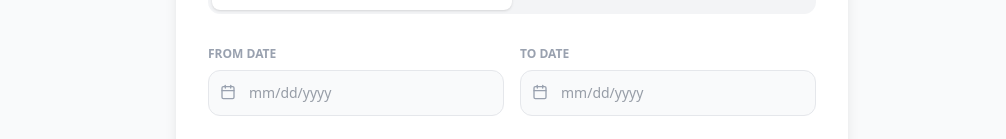
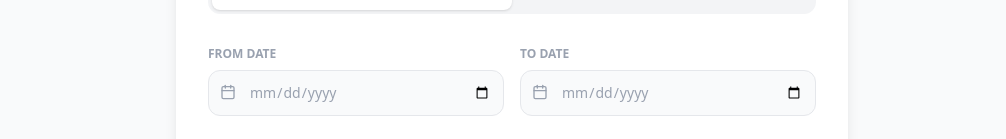
Before and after one commit to nycwy/project-solo, a React (Vite) app: page /statement in a window 1280 px wide. Shown: the part 247-386 px from the top of the page, without its empty margins (128-1134 px from the left). Built offline with nearby package versions, Linux system fonts and the light colour scheme; no server answers; the database is empty; sample sign-in values are in the browser's storage.

Commit message:
Statement bug fix

```diff
--- a/src/features/statement/Statement.jsx
+++ b/src/features/statement/Statement.jsx
@@ -28,7 +28,6 @@ const Statement = () => {
     const [loading, setLoading] = useState(false);
     const [friendsMap, setFriendsMap] = useState({});
 
-    // 1. Fetch Friends
     useEffect(() => {
         const fetchFriends = async () => {
             if (user?.uid) {
@@ -50,7 +49,6 @@ const Statement = () => {
         return friendsMap[uid] || "Unknown User";
     };
 
-    // --- 2. GENERATE JOURNAL PDF ---
     const generateJournalPDF = async () => {
         if (!startDate || !endDate)
             return alert("Please select both start and end dates.");
@@ -131,7 +129,6 @@ const Statement = () => {
         setLoading(false);
     };
 
-    // --- 3. GENERATE SPLITTER PDF ---
     const generateSplitterPDF = async () => {
         if (!startDate || !endDate)
             return alert("Please select both start and end dates.");
@@ -248,7 +245,6 @@ const Statement = () => {
     return (
         <div className="min-h-screen bg-gray-50 p-4 md:p-8 pb-24">
             <div className="max-w-2xl mx-auto">
-                {/* Page Header */}
                 <div className="flex items-center gap-3 mb-6 md:mb-8">
                     <div className="p-3 bg-purple-100 text-purple-600 rounded-2xl">
                         <FiFileText size={24} className="md:w-7 md:h-7" />
@@ -264,7 +260,6 @@ const Statement = () => {
                 </div>
 
                 <div className="bg-white rounded-2xl md:rounded-3xl shadow-lg p-5 md:p-8 transition-all hover:shadow-xl">
-                    {/* TABS */}
                     <div className="flex p-1 bg-gray-100 rounded-xl mb-6 md:mb-8">
                         <button
                             onClick={() => setActiveTab("journal")}
@@ -286,26 +281,21 @@ const Statement = () => {
                         </button>
                     </div>
 
-                    {/* FORM */}
                     <div className="space-y-6 animate-fade-in-up">
-                        {/* Date Inputs - Fixed for Mobile */}
                         <div className="grid grid-cols-1 md:grid-cols-2 gap-4">
                             <div>
                                 <label className="block text-[10px] md:text-xs font-bold text-gray-400 uppercase mb-2">
                                     From Date
                                 </label>
                                 <div className="relative">
-                                    <FiCalendar className="absolute left-3 top-3.5 text-gray-400" />
+                                    <FiCalendar
+                                        className={`absolute left-3 top-3.5 ${startDate ? "text-blue-500" : "text-gray-400"}`}
+                                    />
                                     <input
-                                        type="text" // Defaults to text for placeholder
-                                        placeholder="mm/dd/yyyy"
-                                        onFocus={(e) => (e.target.type = "date")} // Switches to date on click
-                                        onBlur={(e) => {
-                                            if (!e.target.value) e.target.type = "text";
-                                        }} // Switches back if empty
+                                        type="date"
                                         value={startDate}
                                         onChange={(e) => setStartDate(e.target.value)}
-                                        className="w-full pl-10 p-3 bg-gray-50 border border-gray-200 rounded-xl outline-none focus:border-blue-500 transition text-sm text-gray-700"
+                                        className={`w-full pl-10 p-3 bg-gray-50 border border-gray-200 rounded-xl outline-none focus:border-blue-500 transition text-sm appearance-none ${!startDate ? "text-gray-400" : "text-gray-800 font-medium"}`}
                                     />
                                 </div>
                             </div>
@@ -314,23 +304,19 @@ const Statement = () => {
                                     To Date
                                 </label>
                                 <div className="relative">
-                                    <FiCalendar className="absolute left-3 top-3.5 text-gray-400" />
+                                    <FiCalendar
+                                        className={`absolute left-3 top-3.5 ${endDate ? "text-blue-500" : "text-gray-400"}`}
+                                    />
                                     <input
-                                        type="text"
-                                        placeholder="mm/dd/yyyy"
-                                        onFocus={(e) => (e.target.type = "date")}
-                                        onBlur={(e) => {
-                                            if (!e.target.value) e.target.type = "text";
-                                        }}
+                                        type="date"
                                         value={endDate}
                                         onChange={(e) => setEndDate(e.target.value)}
-                                        className="w-full pl-10 p-3 bg-gray-50 border border-gray-200 rounded-xl outline-none focus:border-blue-500 transition text-sm text-gray-700"
+                                        className={`w-full pl-10 p-3 bg-gray-50 border border-gray-200 rounded-xl outline-none focus:border-blue-500 transition text-sm appearance-none ${!endDate ? "text-gray-400" : "text-gray-800 font-medium"}`}
                                     />
                                 </div>
                             </div>
                         </div>
 
-                        {/* Info Box */}
                         <div
                             className={`p-4 rounded-xl border flex items-start gap-3 ${activeTab === "journal" ? "bg-blue-50 border-blue-100 text-blue-800" : "bg-orange-50 border-orange-100 text-orange-800"}`}
                         >
```
